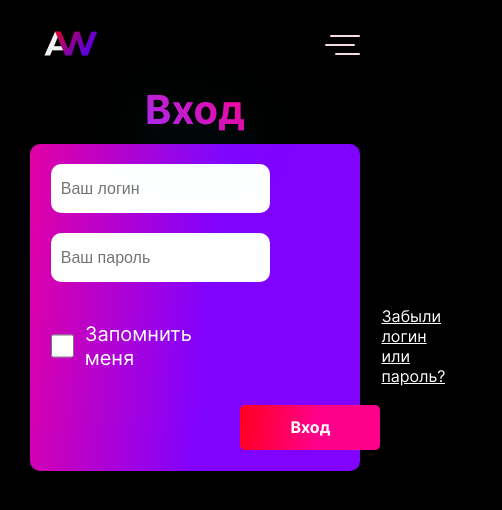
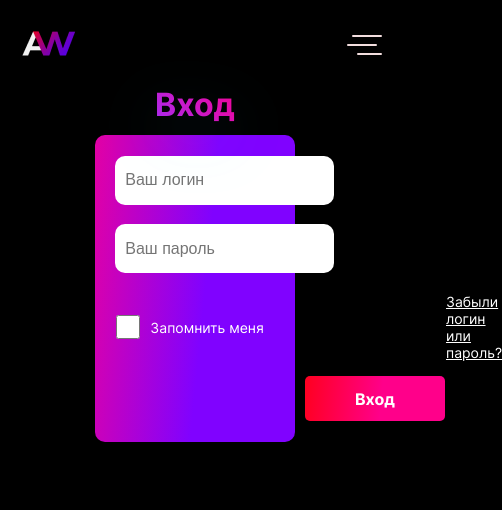
Before and after one commit to Isas2g/WEB-studio-project, a Vue app: page /entry in a window 390 px wide. Shown: the top 510 px of the page, 502 px wide, since content can reach past the window. Built offline with nearby package versions, Linux system fonts and the light colour scheme.

Commit message:
titles redacted

```diff
--- a/src/App.vue
+++ b/src/App.vue
@@ -102,28 +102,6 @@ h6 {
   font-weight: bold;
 }
 
-h7 {
-  font-size: 20px;
-  background-color: white;
-  -webkit-text-fill-color: transparent;
-  background-clip: text;
-  -webkit-background-clip: text;
-  box-decoration-break: clone;
-  -webkit-box-decoration-break: clone;
-  font-weight: bold;
-}
-
-h8 {
-  font-size: 20px;
-  background-color: black;
-  color: black;
-  -webkit-text-fill-color: transparent;
-  background-clip: text;
-  -webkit-background-clip: text;
-  box-decoration-break: clone;
-  -webkit-box-decoration-break: clone;
-  font-weight: bold;
-}
 p {
   font-size: 20px;
   font-style: normal;
@@ -169,4 +147,25 @@ a {
     margin-right: 6%;
   }
 }
+
+@media (max-width: 768px)
+{
+  button.more-btn {
+    max-width: 300px;
+    width: 100%;
+    height: 45px;
+    margin-top: 10px;
+  }
+  h1 {
+    font-size: 32px;
+  }
+}
+
+@media (max-width: 425px)
+{
+  .container {
+    margin: 0 auto;
+  }
+
+}
 </style>
--- a/src/breakpoints.scss
+++ b/src/breakpoints.scss
@@ -1,5 +1,5 @@
 $screen-sm: 375px;
-$screen-md: 540px;
+$screen-md: 425px;
 $screen-l: 768px;
 $screen-xl: 1024px;
 $screen-xxl: 1440px;
--- a/src/pages/About/AboutPage.vue
+++ b/src/pages/About/AboutPage.vue
@@ -226,6 +226,18 @@ h3.direction__title {
     &__members {
       flex-direction: column;
     }
+    .members-two {
+      justify-content: center;
+
+      .direction__member:first-of-type {
+        margin: 10px 0 0 0;
+        padding-bottom: 5%;
+      }
+      .direction__member:not(:first-of-type) {
+        margin: 10px 0 0 0;
+        padding-bottom: 5%;
+      }
+    }
   }
 }
 </style>
--- a/src/pages/Login/Login.vue
+++ b/src/pages/Login/Login.vue
@@ -107,12 +107,36 @@ export default {
     max-width: 600px;
     width: 100%;
   }
+}
 
-  .form__input {
+@media (max-width: 425px)
+{
+  .block {
+    max-width: 200px;
+    display: grid;
+    grid-row-gap: 5px;
+    grid-column-gap: 1px;
+    grid-template-columns: 1fr 1fr 1fr;
+    grid-template-areas:
+      "name name name"
+      "password password password"
+      "text . forgotten"
+      ". login .";
 
+  }
+  .forgotten {
+    grid-area: forgotten;
+    margin-right: 2%;
+    text-decoration: underline;
+    font-size: 14px;
+  }
+  .text {
+    grid-area: text;
+    display: flex;
+    align-items: center;
+    font-size: 14px;
   }
 
 }
 
-
 </style>
--- a/src/pages/Main/MainPage.vue
+++ b/src/pages/Main/MainPage.vue
@@ -308,10 +308,6 @@ export default {
     height: 25px;
   }
 }
-@media (max-width: 1440px) {
-}
-@media (max-width: 1024px) {
-}
 @media (max-width: 768px) {
   .main {
     &__block {
@@ -491,7 +487,19 @@ export default {
     }
   }
 }
-@media (max-width: 540px) {
+@media (max-width: 425px) {
+  .projects {
+    &__container {
+      margin-left: 0;
+      padding: 0;
+      align-content: center;
+    }
+  }
+  .feedback {
+    &__body {
+      margin-left: 0;
+    }
+  }
 }
 @media screen and (max-width: 376px) {
   .main {
--- a/src/pages/Tasks/Tasks.vue
+++ b/src/pages/Tasks/Tasks.vue
@@ -3,19 +3,19 @@
   <h1 class="main__title title">Задачи</h1>
   <section class="main list">
     <div class="main__list all">
-      <h8 class="main__list title">Все</h8>
+      <h class="main__list title-two">Все</h>
       <p class="main__name two">Задача</p>
       <p class="main__name two">Задача</p>
       <p class="main__name two">Задача</p>
     </div>
     <div class="main__list active">
-      <h7 class="main__list title">Активные</h7>
+      <h class="main__list title-one">Активные</h>
       <p class="main__name one">Задача</p>
       <p class="main__name one">Задача</p>
       <p class="main__name one">Задача</p>
     </div>
     <div class="main__list consider">
-      <h7 class="main__list title">На рассмотрении</h7>
+      <h class="main__list title-one">На рассмотрении</h>
       <p class="main__name one">Задача</p>
       <p class="main__name one">Задача</p>
       <p class="main__name one">Задача</p>
@@ -148,6 +148,29 @@ export default {
     box-decoration-break: clone;
     -webkit-box-decoration-break: clone;
   }
+
+  .title-one {
+    font-size: 20px;
+    background-color: white;
+    -webkit-text-fill-color: transparent;
+    background-clip: text;
+    -webkit-background-clip: text;
+    box-decoration-break: clone;
+    -webkit-box-decoration-break: clone;
+    font-weight: bold;
+  }
+
+  .title-two {
+    font-size: 20px;
+    background-color: black;
+    color: black;
+    -webkit-text-fill-color: transparent;
+    background-clip: text;
+    -webkit-background-clip: text;
+    box-decoration-break: clone;
+    -webkit-box-decoration-break: clone;
+    font-weight: bold;
+  }
 }
 
 .backlog {
@@ -213,4 +236,49 @@ export default {
     padding: 0;
   }
 }
+
+@media (max-width: 768px) {
+  .main__list {
+    .title-one {
+      padding-top: 0;
+      margin-bottom: 2%;
+    }
+    .title-two {
+      padding-top: 0;
+      margin-bottom: 2%;
+    }
+  }
+  .main__more-btn {
+    font-size: 14px;
+    width: 100%;
+  }
+
+  .list
+  {
+    .all {
+      padding-top: 0;
+      width: 90%;
+      max-width: 195px;
+    }
+    .active {
+      paddin-top: 0;
+      width: 90%;
+      max-width: 195px;
+    }
+    .consider {
+      padding-top: 0;
+      width: 90%;
+      max-width: 195px;
+    }
+  }
+}
+
+@media (max-width: 425px) {
+  .list {
+    .main__more-btn {
+      min-width: 300px;
+      width: 100%;
+    }
+  }
+}
 </style>
```
